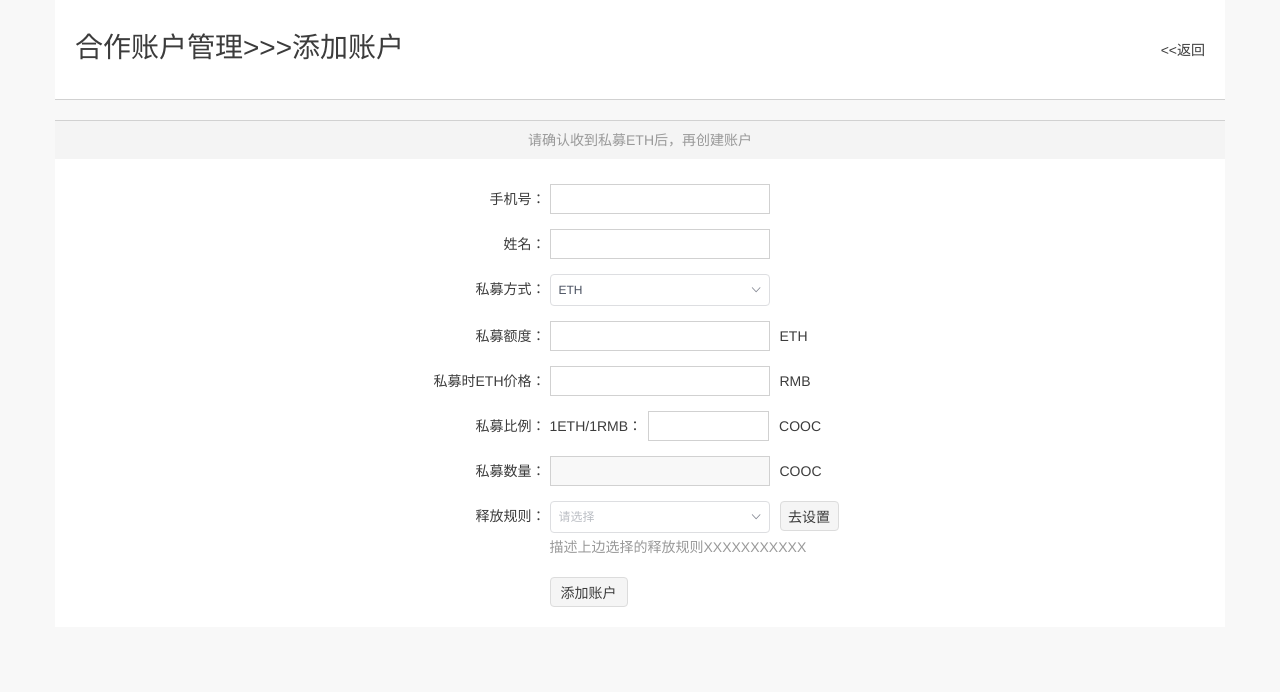
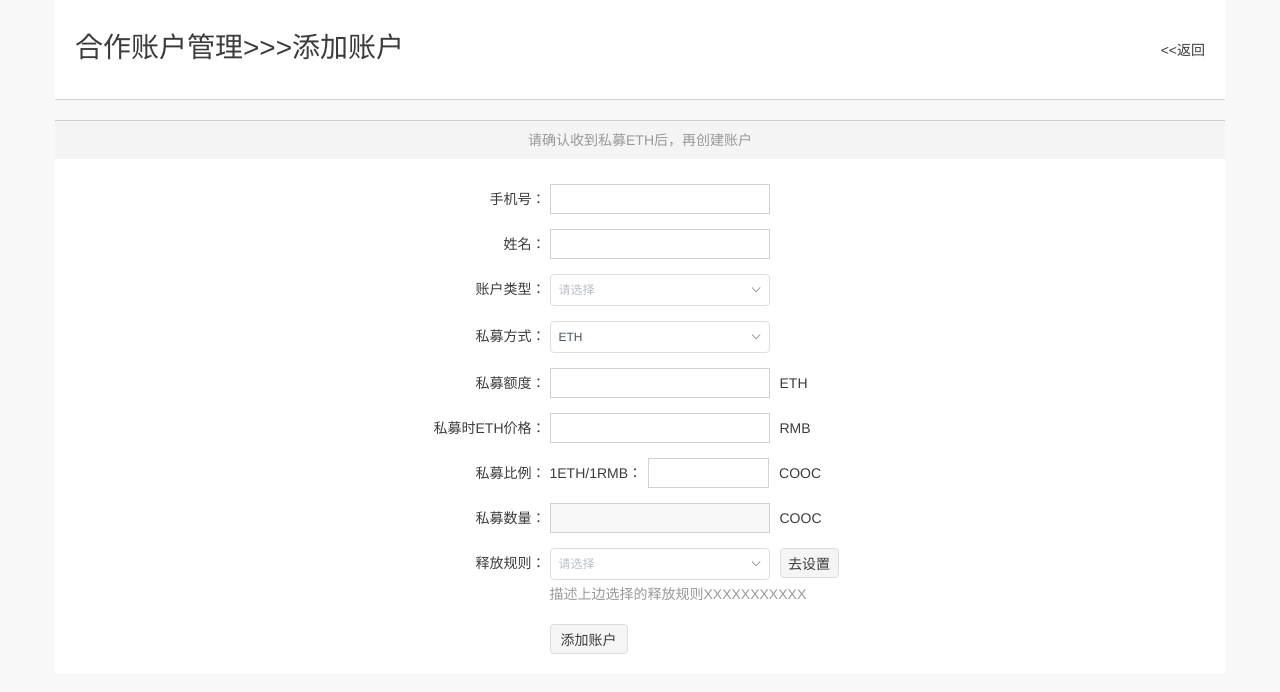
Before and after one commit to yuhanChu/work, a website: page app/addzhanghu.html in a window 1280 px wide. Drawn offline with Linux system fonts and the light colour scheme; a small style sheet from the web is missing; files whose address does not match are found by name.

Commit message:
18.7.9 9:40

```diff
--- a/app/addzhanghu.html
+++ b/app/addzhanghu.html
@@ -22,6 +22,14 @@
                 <div class="list clearfix">
                     <span class="f_left">姓名：</span>
                     <input type="text">
+                </div>
+                <div class="list clearfix">
+                    <span class="f_left">账户类型：</span>
+                    <template>
+                        <i-select style="width:220px;float:left" v-model="private" @on-change="privateChange">
+                            <i-option v-for="item in typeList" :value="item.value">{{ item.label }}</i-option>
+                        </i-select>
+                    </template>
                 </div>
                 <div class="list clearfix">
                     <span class="f_left">私募方式：</span>
@@ -97,6 +105,7 @@ var app = new Vue({
     data: {
         privateList: [{value:'1',label:'ETH'},{value:'2',label:'RMB'}],
         rulesList: [{value:'1',label:'ETH'},{value:'2',label:'RMB'}],
+        typeList:[],
         private:'1',
         loadingShow:false,
         successfulShow:false,
```
